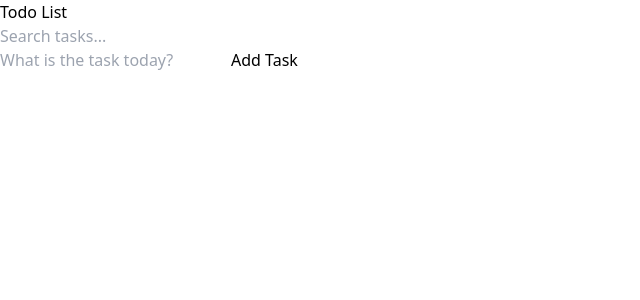
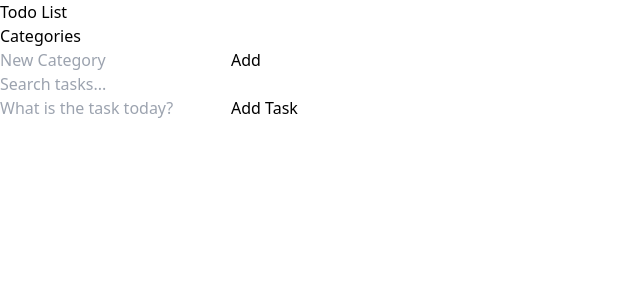
Before and after one commit to chizobaebuka/todoApp, a React (Vite) app in the folder todoList/: page / in a window 1280 px wide. Shown: the top 300 px of the page, without its empty margins (0-640 px from the left). Built offline with nearby package versions, Linux system fonts and the light colour scheme.

Commit message:
added the category feature to manage todo items

```diff
--- a/todoList/src/components/Category.tsx
+++ b/todoList/src/components/Category.tsx
@@ -1,24 +1,19 @@
+// CategoryList.tsx
 import React, { useState } from 'react';
 
 interface Category {
     id: string;
     name: string;
-    todos: TodoItem[];
-}
-
-interface TodoItem {
-    id: string;
-    task: string;
-    completed: boolean;
-    isEditing: boolean;
 }
 
 interface CategoryListProps {
     categories: Category[];
     addCategory: (name: string) => void;
+    deleteCategory: (id: string) => void;
+    selectCategory: (id: string) => void;
 }
 
-const CategoryList: React.FC<CategoryListProps> = ({ categories, addCategory }) => {
+const CategoryList: React.FC<CategoryListProps> = ({ categories, addCategory, deleteCategory, selectCategory }) => {
     const [newCategoryName, setNewCategoryName] = useState<string>('');
 
     const handleCategoryAdd = () => {
@@ -48,7 +43,22 @@ const CategoryList: React.FC<CategoryListProps> = ({ categories, addCategory })
             </div>
             <ul className="list-disc ml-4">
                 {categories.map((category) => (
-                    <li key={category.id}>{category.name}</li>
+                    <li
+                        key={category.id}
+                        className="cursor-pointer hover:underline"
+                        onClick={() => selectCategory(category.id)}
+                    >
+                        {category.name}
+                        <button
+                            className="ml-2 text-red-500 hover:text-red-700"
+                            onClick={(e) => {
+                                e.stopPropagation();
+                                deleteCategory(category.id);
+                            }}
+                        >
+                            Delete
+                        </button>
+                    </li>
                 ))}
             </ul>
         </div>
--- a/todoList/src/components/TodoWrapper.tsx
+++ b/todoList/src/components/TodoWrapper.tsx
@@ -1,50 +1,75 @@
 import React, { useState, useEffect } from 'react';
 import Todo from './Todo';
 import TodoForm from './TodoForm';
+import CategoryList from './Category';
 import { v4 as uuidv4 } from 'uuid';
 import EditTodoForm from './EditTodoForm';
+
+interface Category {
+    id: string;
+    name: string;
+}
 
 interface TodoItem {
     id: string;
     task: string;
     completed: boolean;
     isEditing: boolean;
+    categoryId: string;
 }
 
 export const TodoWrapper: React.FC = () => {
     const [todos, setTodos] = useState<TodoItem[]>([]);
-    const [searchQuery, setSearchQuery] = useState<string>(''); // State for search query
+    const [searchQuery, setSearchQuery] = useState<string>('');
+    const [categories, setCategories] = useState<Category[]>([]);
+    // const [newCategoryName, setNewCategoryName] = useState<string>('');
+    const [selectedCategoryId, setSelectedCategoryId] = useState<string | null>(null);
 
-    // Load todo items from local storage when the component mounts
     useEffect(() => {
         const savedTodos = localStorage.getItem('todos');
+        const savedCategories = localStorage.getItem('categories');
         if (savedTodos) {
             setTodos(JSON.parse(savedTodos));
         }
+        if (savedCategories) {
+            setCategories(JSON.parse(savedCategories));
+        }
     }, []);
 
-    // Function to save todo items to local storage
     const saveTodosToLocalStorage = (newTodos: TodoItem[]) => {
         localStorage.setItem('todos', JSON.stringify(newTodos));
     };
 
+    const saveCategoriesToLocalStorage = (newCategories: Category[]) => {
+        localStorage.setItem('categories', JSON.stringify(newCategories));
+    };
+
     const addTodo = (todo: string) => {
+        let newCategoryId = selectedCategoryId; // Initialize with the selected category
+
+        if (!newCategoryId) {
+            // If no category is selected, you can assign a default category ID or leave it empty
+            newCategoryId = 'defaultCategory'; // Modify this as needed
+        }
+
         const newTodo = {
             id: uuidv4(),
             task: todo,
             completed: false,
             isEditing: false,
+            categoryId: newCategoryId,
         };
 
         const newTodos = [...todos, newTodo];
         setTodos(newTodos);
-        saveTodosToLocalStorage(newTodos); // Save to local storage
+        saveTodosToLocalStorage(newTodos);
     };
+
 
     const deleteTodo = (id: string) => {
         const newTodos = todos.filter((todo) => todo.id !== id);
         setTodos(newTodos);
-        saveTodosToLocalStorage(newTodos); // Save to local storage
+        saveTodosToLocalStorage(newTodos);
     };
 
     const toggleComplete = (id: string) => {
@@ -52,7 +77,7 @@ export const TodoWrapper: React.FC = () => {
             todo.id === id ? { ...todo, completed: !todo.completed } : todo
         );
         setTodos(newTodos);
-        saveTodosToLocalStorage(newTodos); // Save to local storage
+        saveTodosToLocalStorage(newTodos);
     };
 
     const editTodo = (id: string) => {
@@ -69,18 +94,43 @@ export const TodoWrapper: React.FC = () => {
                 todo.id === id ? { ...todo, task, isEditing: !todo.isEditing } : todo
             )
         );
-        saveTodosToLocalStorage(todos); // Save to local storage
+        saveTodosToLocalStorage(todos);
     };
 
-    const copyToClipboard = (text: string) => {
-        navigator.clipboard.writeText(text)
-            .then(() => alert('Task copied to clipboard'))
-            .catch((err) => alert('Failed to copy task: ' + err));
+    const addCategory = (name: string) => {
+        const newCategory = {
+            id: uuidv4(),
+            name,
+        };
+        const newCategories = [...categories, newCategory];
+        setCategories(newCategories);
+        saveCategoriesToLocalStorage(newCategories);
     };
 
-    // Filter todo items based on the search query
+    const deleteCategory = (id: string) => {
+        // Remove todos associated with the deleted category
+        const newTodos = todos.filter((todo) => todo.categoryId !== id);
+        setTodos(newTodos);
+        saveTodosToLocalStorage(newTodos);
+
+        // Remove the category
+        const newCategories = categories.filter((category) => category.id !== id);
+        setCategories(newCategories);
+        saveCategoriesToLocalStorage(newCategories);
+
+        // Clear selectedCategoryId if the selected category is deleted
+        if (selectedCategoryId === id) {
+            setSelectedCategoryId(null);
+        }
+    };
+
+    const selectCategory = (id: string) => {
+        setSelectedCategoryId(id);
+    };
+
+    // Filter todo items based on the selected category
     const filteredTodos = todos.filter((todo) =>
-        todo.task.toLowerCase().includes(searchQuery.toLowerCase())
+        !selectedCategoryId || todo.categoryId === selectedCategoryId
     );
 
     return (
@@ -89,6 +139,12 @@ export const TodoWrapper: React.FC = () => {
                 <h1 className="text-3xl font-semibold text-center text-blue-900 mb-6">
                     Todo List
                 </h1>
+                <CategoryList
+                    categories={categories}
+                    addCategory={addCategory}
+                    deleteCategory={deleteCategory}
+                    selectCategory={selectCategory}
+                />
                 <div className="mb-4">
                     {/* Search bar */}
                     <input
@@ -105,7 +161,6 @@ export const TodoWrapper: React.FC = () => {
                         todo.isEditing ? (
                             <EditTodoForm editTodo={editTask} task={todo} key={todo.id} />
                         ) : (
-                            <div key={todo.id} className="flex items-center justify-between">
                             <Todo
                                 key={todo.id}
                                 task={todo}
@@ -113,12 +168,6 @@ export const TodoWrapper: React.FC = () => {
                                 editTodo={editTodo}
                                 toggleComplete={toggleComplete}
                             />
-                                <button
-                                    className="text-blue-500"
-                                    onClick={() => copyToClipboard(todo.task)}>
-                                    Copy
-                                </button>
-                            </div>
                         )
                     )}
                 </div>
```
Also changed, not shown: 1 other file (tests, documents, lock files or other folders). Lines whose indentation alone changed are shown as unchanged.
